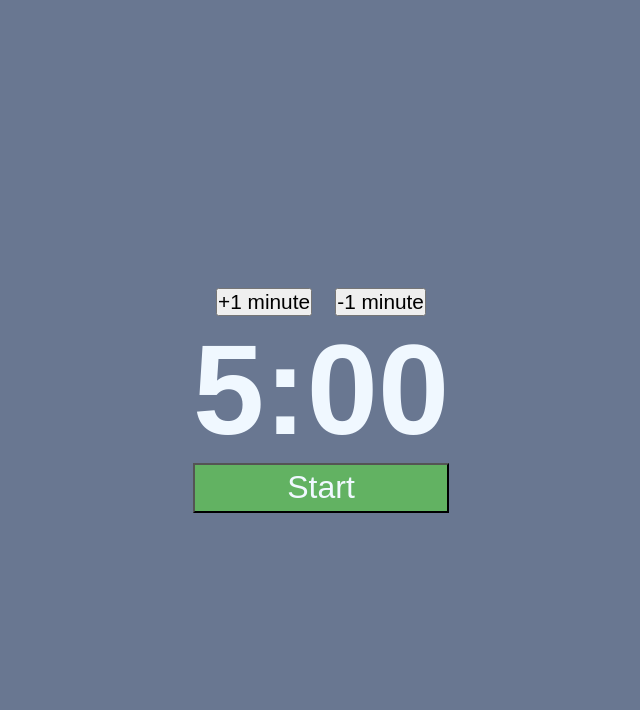
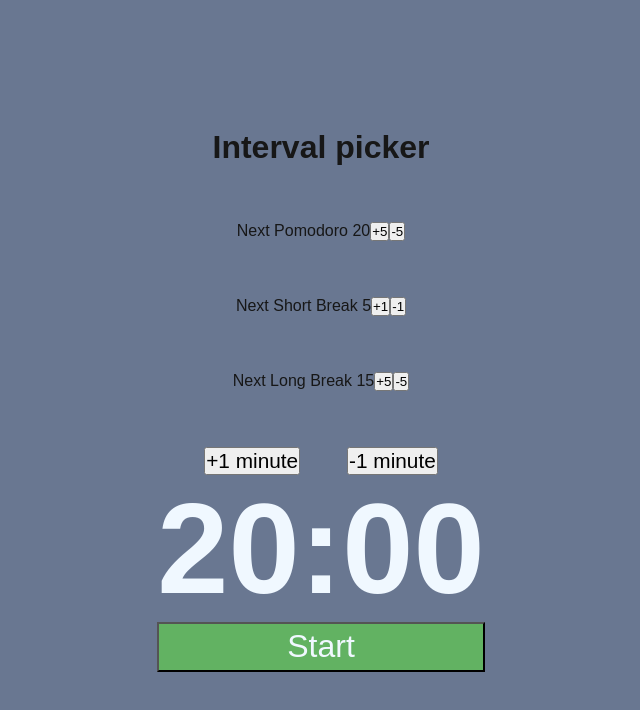
Before and after one commit to NoelleDeAngelo/Pomodoro-Timer, a Next.js app: page / in a window 1280 px wide. Shown: the top 710 px of the page, without its empty margins (319-959 px from the left). Built offline with nearby package versions, Linux system fonts and the light colour scheme.

Commit message:
Add ability to pick interval lenght for each stage

```diff
--- /dev/null
+++ b/src/app/components/IntervalSelector.jsx
@@ -0,0 +1,63 @@
+"use client"
+import { useState} from "react";
+
+
+export default function IntervalSelector({changeTime, pomTimeSet, shortTimeSet, longTimeSet}) {
+
+  return (
+    <>
+      <h1>Interval picker </h1>
+      <div>
+        <span>Next Pomodoro {pomTimeSet}</span>
+        <button
+          onClick={() => {
+            changeTime("pom", 5);
+          }}
+        >
+          +5
+        </button>
+        <button
+          onClick={() => {
+            changeTime("pom", -5);
+          }}
+        >
+          -5
+        </button>
+      </div>
+      <div>
+        <span>Next Short Break {shortTimeSet}</span>
+        <button
+          onClick={() => {
+            changeTime("short", 1);
+          }}
+        >
+          +1
+        </button>
+        <button
+          onClick={() => {
+            changeTime("short", -1);
+          }}
+        >
+          -1
+        </button>
+      </div>{" "}
+      <div>
+        <span>Next Long Break {longTimeSet}</span>
+        <button
+          onClick={() => {
+            changeTime("long", 5);
+          }}
+        >
+          +5
+        </button>
+        <button
+          onClick={() => {
+            changeTime("long", -5);
+          }}
+        >
+          -5
+        </button>
+      </div>
+    </>
+  );
+}
--- a/src/app/components/Timer.jsx
+++ b/src/app/components/Timer.jsx
@@ -3,19 +3,33 @@
 import { useState, useEffect } from "react";
 
 
-export default function Timer() {
+export default function Timer({time, changeInterval}) {
 
-  const [timeInSec, setTimeInSec] = useState(300)
+  const [timeInSec, setTimeInSec] = useState(time*60)
   const[isCounting, setIsCounting]= useState(false)
 
   useEffect(() => {
     const intervalID = setInterval(() => {
       if (isCounting) {
         setTimeInSec((timeInSec) => timeInSec - 1);
+      } else {
+        clearInterval(intervalID);
       }
     }, 1000);
     return () => clearInterval(intervalID);
   }, [isCounting]);
+
+  useEffect(() => {
+    if (timeInSec <= 0) {
+      changeInterval()
+      console.log("this changed")
+    }
+  }, [timeInSec])
+
+
+    useEffect(() => {
+      setTimeInSec(time*60)
+    }, [time]);
 
   const convertToMin = function (sec) {
     let min = Math.floor(sec / 60)
--- a/src/app/page.js
+++ b/src/app/page.js
@@ -1,12 +1,53 @@
 
+"use client"
 import styles from "./page.module.css";
 import Timer from "./components/Timer"
+import IntervalSelector from "./components/IntervalSelector"
+import { useState } from "react";
+
 
 export default function Home() {
+
+  const [pomTime, setPomTime] = useState(20)
+  const [shortTime, setShortTime] = useState(5);
+  const [longTime, setLongTime] = useState(15);
+  const [currentInterval, setCurrentInterval] = useState("pom")
+  const [currentIntervalLength, setCurrentIntervalLength] = useState(pomTime)
+  const [roundsCount, setRoundsCount]=useState(0)
+
+  const changeTime = function (interval,amount) {
+    if (interval === "pom") {
+      setPomTime((pomTime) => pomTime + amount)
+    }else if (interval==="short"){
+        setShortTime((shortTime)=>shortTime+amount)
+    } else if (interval === "long") {
+      setLongTime((longTime)=>longTime+amount)
+    }
+  }
+
+  const changeInterval = function () {
+    console.log("this is current int "+ currentInterval)
+    if (currentInterval === "pom") {
+      if (roundsCount > 3) {
+        setCurrentInterval("long")
+        setCurrentIntervalLength(longTime)
+        setRoundsCount(0)
+      } else {
+        setCurrentInterval("short")
+        setCurrentIntervalLength(shortTime)
+        setRoundsCount((prev)=>prev+1)
+      }
+    } else {
+      setCurrentInterval("pom")
+      setCurrentIntervalLength(pomTime)
+    }
+  }
+
   return (
     <div className={styles.page}>
       <main className={styles.main}>
-        <Timer className={styles.timer} />
+        <IntervalSelector changeTime={changeTime} pomTimeSet={pomTime} shortTimeSet={shortTime} longTimeSet={ longTime} />
+        <Timer className={styles.timer} time={currentIntervalLength} changeInterval={changeInterval} />
       </main>
       <footer className= {styles.footer}>
       </footer>
--- a/src/app/page.module.css
+++ b/src/app/page.module.css
@@ -1,6 +1,8 @@
 
 .main{
   display: flex;
+  flex-direction: column;
+  gap:7%;
   justify-content: center;
   align-items: center;
   height: 100vh;
```
